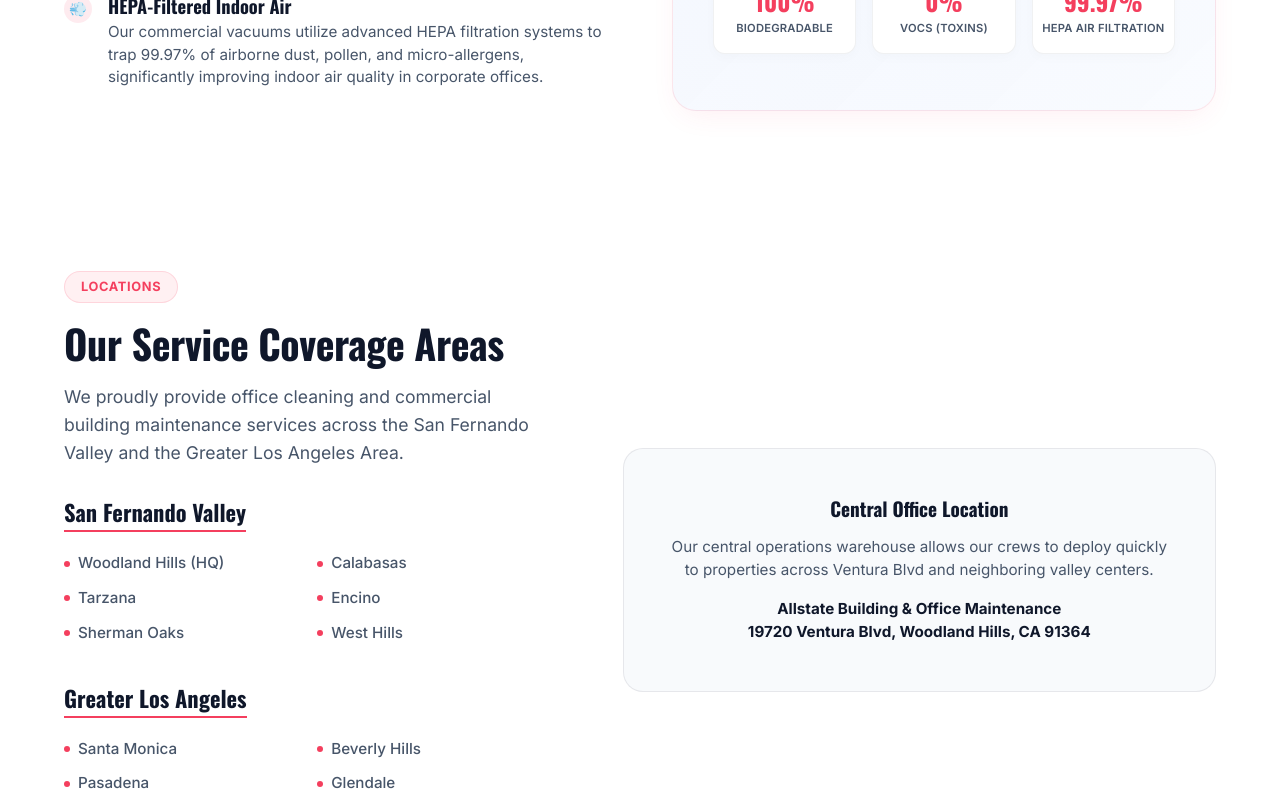
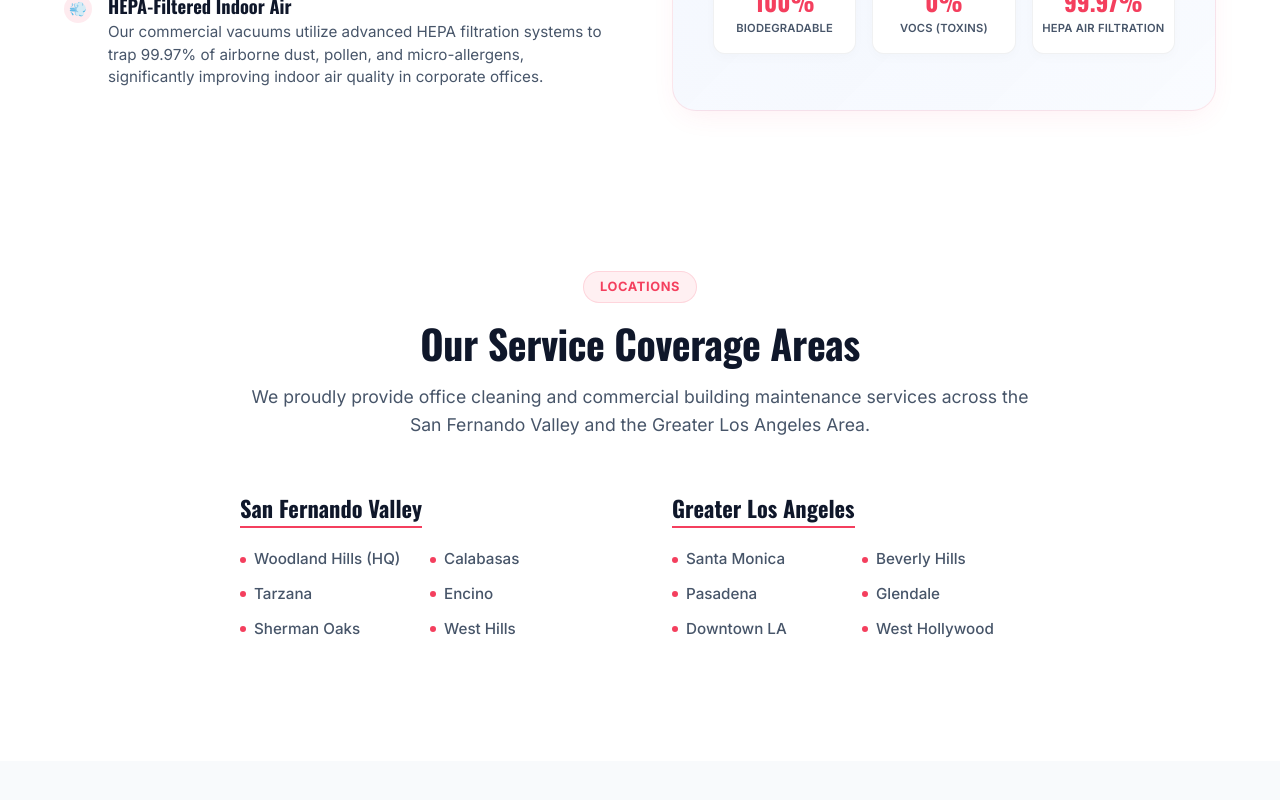
Before and after one commit to sk8benji/allstate, a Next.js app in the folder apps/next-app/: page / in a window 1280 px wide. Shown: the part 11200-12000 px from the top of the page. Built offline with nearby package versions, Linux system fonts and the light colour scheme.

Commit message:
Remove Central Office Location card and center coverage list

```diff
--- a/apps/next-app/src/app/page.module.css
+++ b/apps/next-app/src/app/page.module.css
@@ -826,9 +826,10 @@
 /* Service Areas Grid */
 .areaGrid {
   display: grid;
-  grid-template-columns: 1fr 1.2fr;
+  grid-template-columns: repeat(2, 1fr);
   gap: 4rem;
-  align-items: center;
+  max-width: 800px;
+  margin: 0 auto;
 }
 
 .areaSubHeader {
--- a/apps/next-app/src/app/page.tsx
+++ b/apps/next-app/src/app/page.tsx
@@ -835,14 +835,16 @@ export default function Home() {
       {/* 11. Service Areas */}
       <section className={styles.section}>
         <div className={styles.container}>
+          <div className={styles.sectionHeader}>
+            <span className={styles.sectionBadge}>Locations</span>
+            <h2 className={styles.sectionTitle}>Our Service Coverage Areas</h2>
+            <p className={styles.sectionSubtitle}>
+              We proudly provide office cleaning and commercial building maintenance services across the San Fernando Valley and the Greater Los Angeles Area.
+            </p>
+          </div>
+
           <div className={styles.areaGrid}>
             <div>
-              <span className={styles.sectionBadge}>Locations</span>
-              <h2 className={styles.sectionTitle} style={{ textAlign: "left" }}>Our Service Coverage Areas</h2>
-              <p className={styles.sectionSubtitle} style={{ textAlign: "left", marginBottom: "2rem" }}>
-                We proudly provide office cleaning and commercial building maintenance services across the San Fernando Valley and the Greater Los Angeles Area.
-              </p>
-
               <h3 className={styles.areaSubHeader}>San Fernando Valley</h3>
               <div className={styles.areaLinks}>
                 <div className={styles.areaLinkItem}><span className={styles.areaLinkDot}></span> Woodland Hills (HQ)</div>
@@ -852,7 +854,9 @@ export default function Home() {
                 <div className={styles.areaLinkItem}><span className={styles.areaLinkDot}></span> Sherman Oaks</div>
                 <div className={styles.areaLinkItem}><span className={styles.areaLinkDot}></span> West Hills</div>
               </div>
+            </div>
 
+            <div>
               <h3 className={styles.areaSubHeader}>Greater Los Angeles</h3>
               <div className={styles.areaLinks}>
                 <div className={styles.areaLinkItem}><span className={styles.areaLinkDot}></span> Santa Monica</div>
@@ -861,17 +865,6 @@ export default function Home() {
                 <div className={styles.areaLinkItem}><span className={styles.areaLinkDot}></span> Glendale</div>
                 <div className={styles.areaLinkItem}><span className={styles.areaLinkDot}></span> Downtown LA</div>
                 <div className={styles.areaLinkItem}><span className={styles.areaLinkDot}></span> West Hollywood</div>
-              </div>
-            </div>
-
-            <div className={styles.whyImageCard}>
-              <h3 className={styles.highlightLabel}>Central Office Location</h3>
-              <p className={styles.whyText} style={{ margin: "1rem 0" }}>
-                Our central operations warehouse allows our crews to deploy quickly to properties across Ventura Blvd and neighboring valley centers.
-              </p>
-              <div className={styles.whyText} style={{ fontWeight: "700", color: "var(--color-text-heading)" }}>
-                Allstate Building & Office Maintenance<br/>
-                19720 Ventura Blvd, Woodland Hills, CA 91364
               </div>
             </div>
           </div>
```
